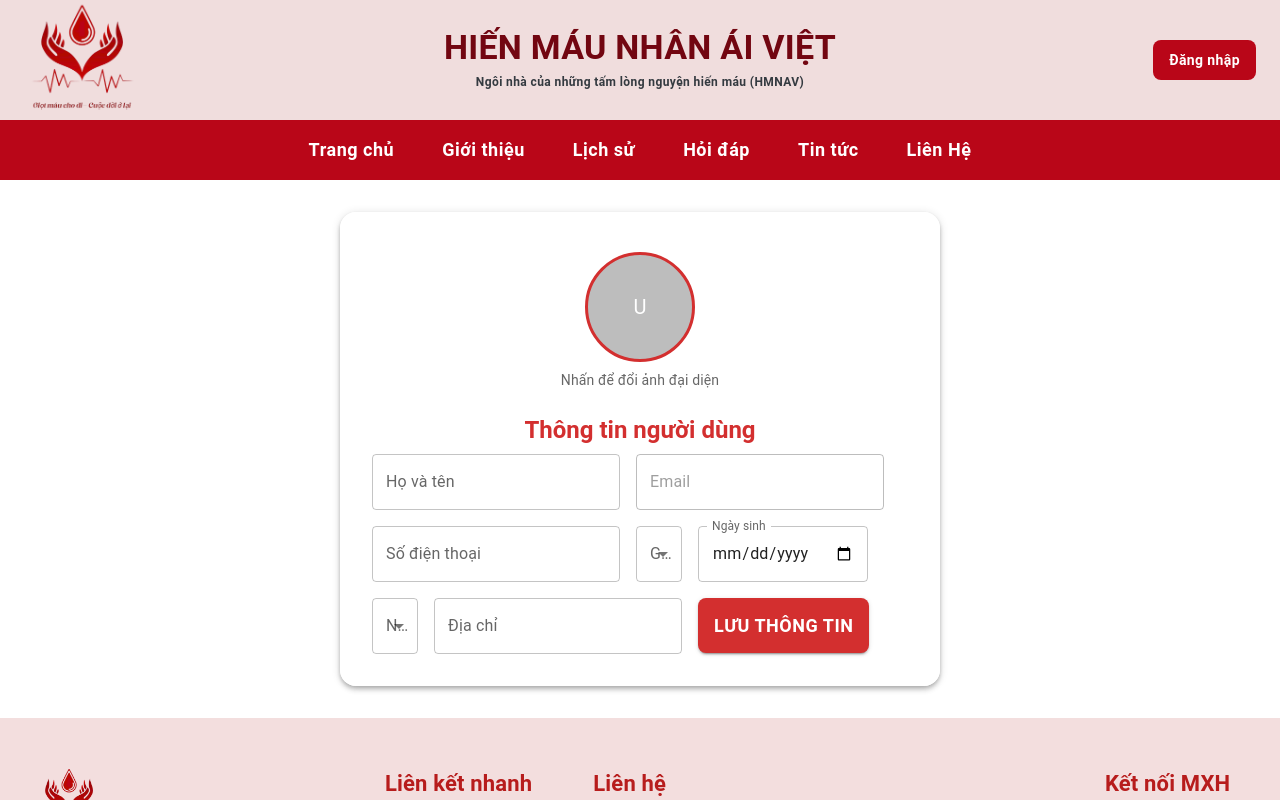
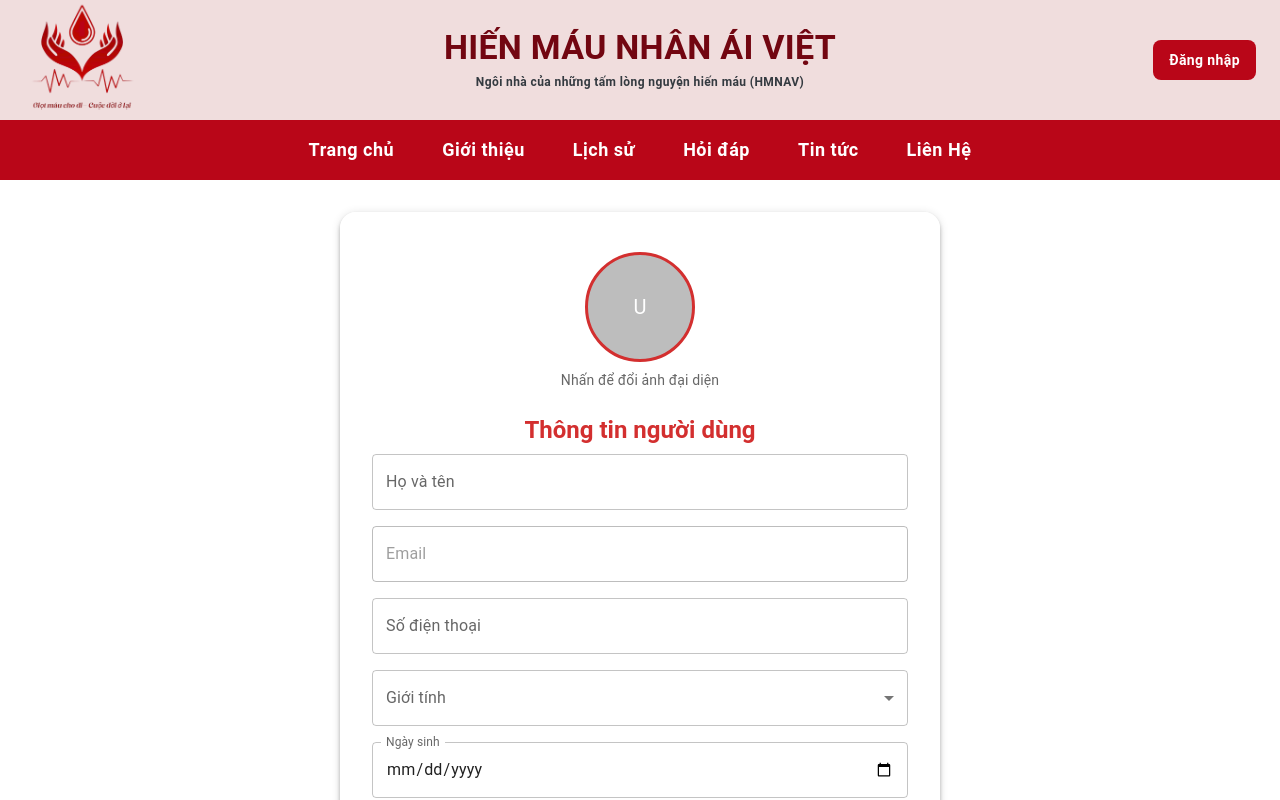
Before and after one commit to Huukha182624/Blood_donationFE, a React (Vite) app: page /ho-so in a window 1280 px wide. Shown: the top 800 px of the page. Built offline with nearby package versions, Linux system fonts and the light colour scheme.

Commit message:
Update ProfileForm.jsx
update profile

```diff
--- a/src/pages/ProfileForm.jsx
+++ b/src/pages/ProfileForm.jsx
@@ -131,13 +131,13 @@ const ProfileForm = () => {
             {successMessage && <Alert severity="success" sx={{ mb: 2 }}>{successMessage}</Alert>}
             {errorMessage && <Alert severity="error" sx={{ mb: 2 }}>{errorMessage}</Alert>}
 
-            <Grid container spacing={2}>
+            <Grid container spacing={2} direction="column">
                 {/* Họ tên */}
                 <Grid item xs={12}>
                     <TextField fullWidth label="Họ và tên" value={fullName} onChange={(e) => setFullName(e.target.value)} />
                 </Grid>
                 {/* Email */}
-                <Grid item xs={12} md={6}>
+                <Grid item xs={12} >
                     <TextField fullWidth label="Email" value={email} disabled />
                 </Grid>
                 {/* Số điện thoại */}
```
